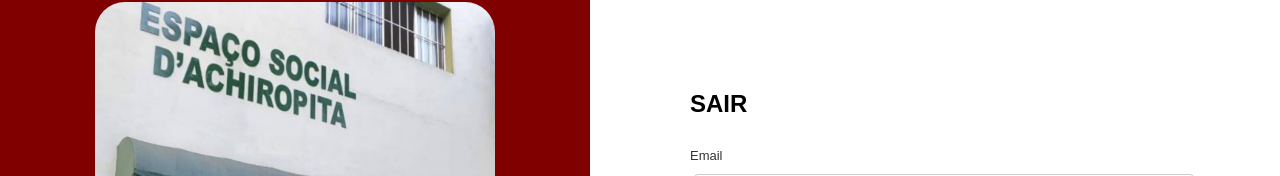
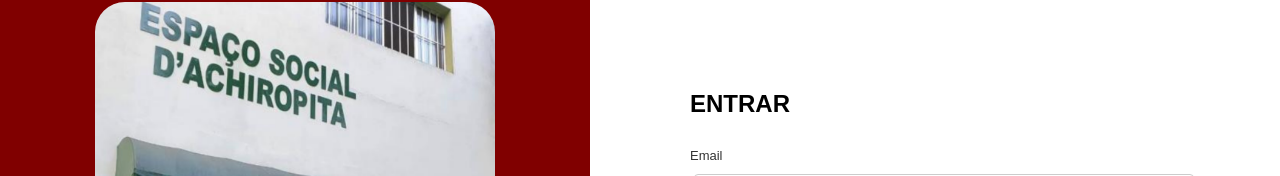
Before and after one commit to refuge-git/front-end, a React (Vite) app in the folder frontend/: page / in a window 1280 px wide. Shown: the part 137-313 px from the top of the page. Built offline with nearby package versions, Linux system fonts and the light colour scheme.

Commit message:
Change heading from 'SAIR' to 'ENTRAR' in Login form

```diff
--- a/frontend/src/pages/Login.jsx
+++ b/frontend/src/pages/Login.jsx
@@ -81,7 +81,7 @@
         </div>
 
         <form className="login-form" onSubmit={handleSubmit}>
-          <h2>SAIR</h2>
+          <h2>ENTRAR</h2>
 
           <div className="form-group-atv">
             <label>Email</label>
```
